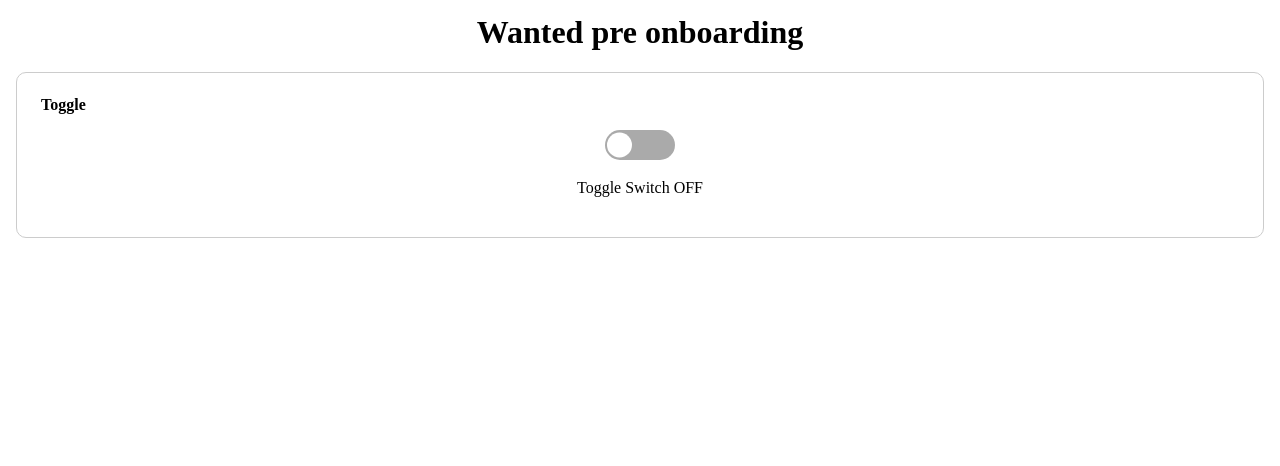
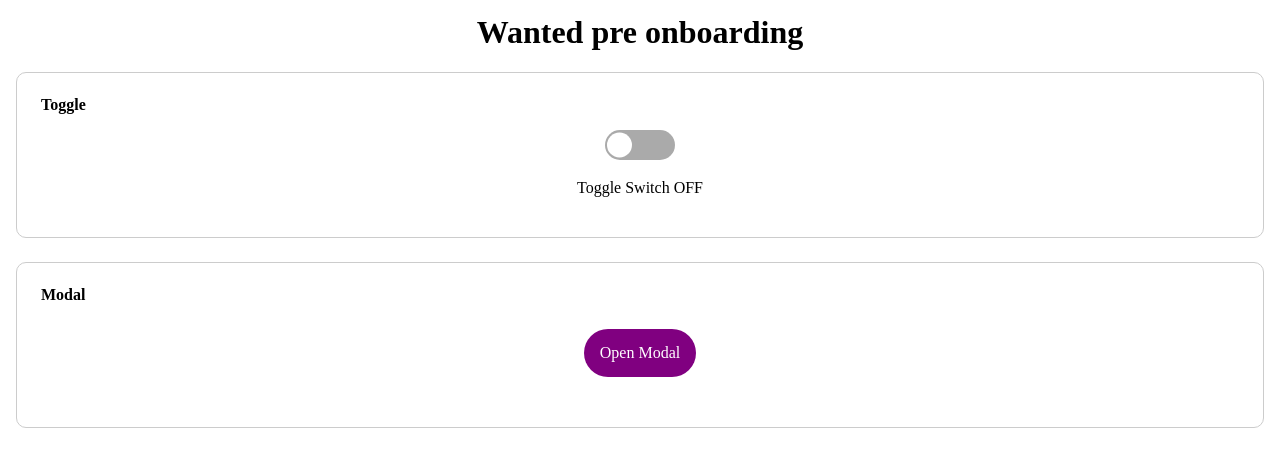
Before and after one commit to BeomKiNa/wanted_pre_onboarding, a React (Create React App) app: page / in a window 1280 px wide. Shown: the top 466 px of the page. Built offline with nearby package versions, Linux system fonts and the light colour scheme.

Commit message:
feat: Add Modal

```diff
--- a/src/App.js
+++ b/src/App.js
@@ -1,5 +1,6 @@
 import styled from "styled-components";
 import GlobalStyle from "./component/GlobalStyle";
+import Modal from "./component/Modal";
 import Toggle from "./component/Toggle";
 
 const AppWapper = styled.div`
@@ -20,6 +21,7 @@ function App() {
       <AppWapper className="App">
         <Title>Wanted pre onboarding</Title>
         <Toggle />
+        <Modal />
       </AppWapper>
     </>
   );
--- /dev/null
+++ b/src/component/Modal.js
@@ -0,0 +1,88 @@
+import { useState } from "react";
+import styled from "styled-components";
+import Layout from "./Layout";
+
+const ContentWrapper = styled.div`
+  display: flex;
+  flex-direction: column;
+  justify-content: center;
+  align-items: center;
+  min-height: 100px;
+`;
+
+const OpenBtn = styled.button`
+  all: unset;
+  padding: 1rem;
+  border-radius: 30px;
+  background: purple;
+  color: #fff;
+`;
+
+const ModalWrapper = styled.div`
+  position: fixed;
+  top: 0;
+  left: 0;
+  display: flex;
+  justify-content: center;
+  align-items: center;
+  width: 100%;
+  height: 100%;
+  background: rgba(0, 0, 0, 0.5);
+`;
+
+const ModalContainer = styled.section`
+  display: flex;
+  flex-direction: column;
+  justify-content: space-between;
+  align-items: center;
+  width: 20rem;
+  height: 10rem;
+  padding: 1rem;
+  border-radius: 10px;
+  background: #fff;
+`;
+
+const ModalCloseBtn = styled.button`
+  all: unset;
+`;
+
+const ModalContent = styled.p`
+  display: flex;
+  justify-content: center;
+  align-items: center;
+  height: 80%;
+  font-size: 1.5rem;
+  font-weight: bold;
+`;
+
+const Modal = () => {
+  const [active, setActive] = useState(false);
+
+  const onModalOpen = () => {
+    setActive(true);
+  };
+
+  const onModalClose = (e) => {
+    if (e.target === e.currentTarget) {
+      setActive(false);
+    }
+  };
+
+  return (
+    <Layout title="Modal">
+      <ContentWrapper>
+        <OpenBtn onClick={onModalOpen}>Open Modal</OpenBtn>
+        {active && (
+          <ModalWrapper onClick={onModalClose}>
+            <ModalContainer>
+              <ModalCloseBtn onClick={onModalClose}>❌</ModalCloseBtn>
+              <ModalContent>Welcome Modal!</ModalContent>
+            </ModalContainer>
+          </ModalWrapper>
+        )}
+      </ContentWrapper>
+    </Layout>
+  );
+};
+
+export default Modal;
```
